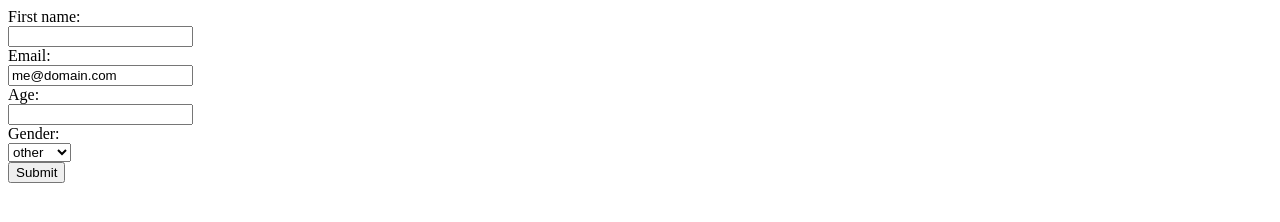
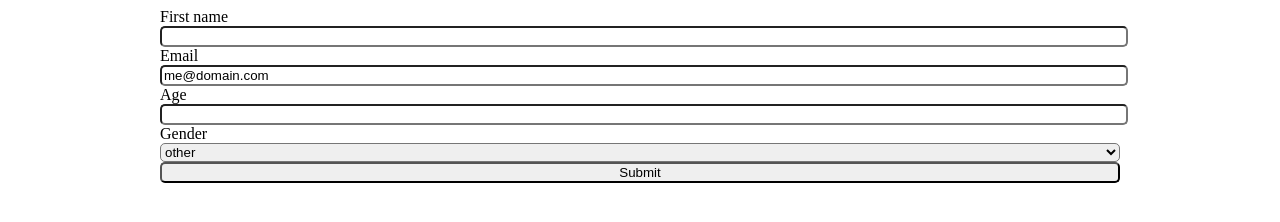
Before and after one commit to treaz/coding4noobies, a website: page contact.html in a window 1280 px wide. Drawn offline with Linux system fonts and the light colour scheme.

Commit message:
added CSS to registration form

```diff
--- a/contact.html
+++ b/contact.html
@@ -1,22 +1,28 @@
 <!DOCTYPE html>
 <html>
 
+<head>
+    <link rel='stylesheet' type='text/css' media='screen' href='main.css'>
+</head>
+
 <body>
-    <form>
-        First name:<br>
-        <input type="text" name="firstname" required><br>
-        Email:<br>
-        <input type="email" name="email" value="me@domain.com"><br>
-        Age:<br>
-        <input type="number" name="age" min="18"><br>
-        Gender:<br>
+    <div class="content">
+        <form action="register" method="post">
+            <label for="firstname">First name</label>
+            <input type="text" name="firstname" required>
+            <label for="youremail">Email</label>
+            <input type="email" name="youremail" value="me@domain.com">
+            <label for="age">Age</label>
+            <input type="number" name="age" min="18">
+            <label for="gender">Gender</label>
             <select name="gender">
                 <option value="male">male</option>
                 <option value="female">female</option>
                 <option value="other" selected>other</option>
-        </select><br>
+            </select>
             <input type="submit" value="Submit">
         </form>
+    </div>
 </body>
 
 </html>
--- /dev/null
+++ b/main.css
@@ -0,0 +1,19 @@
+.content {
+    max-width: 960px;
+    margin: auto;
+}
+
+input,
+select {
+    width: 100%;
+    border-radius: 5px;
+}
+
+input:focus,
+select:focus {
+    border: 3px solid #555;
+}
+
+.hidden {
+    display: none;
+}
```
Also changed, not shown: README.md. Lines whose indentation alone changed are shown as unchanged.
